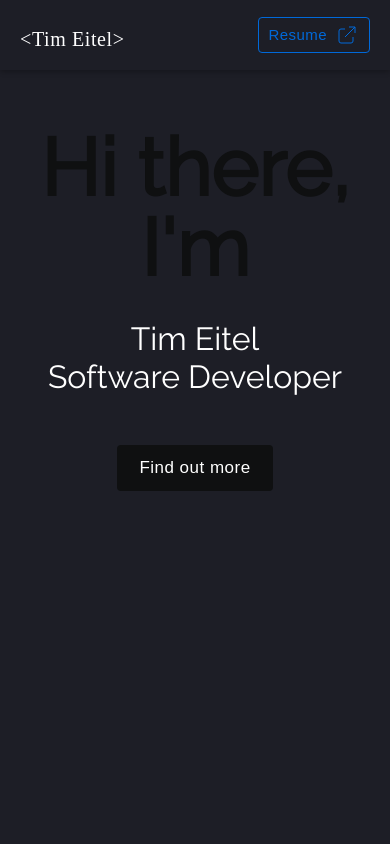
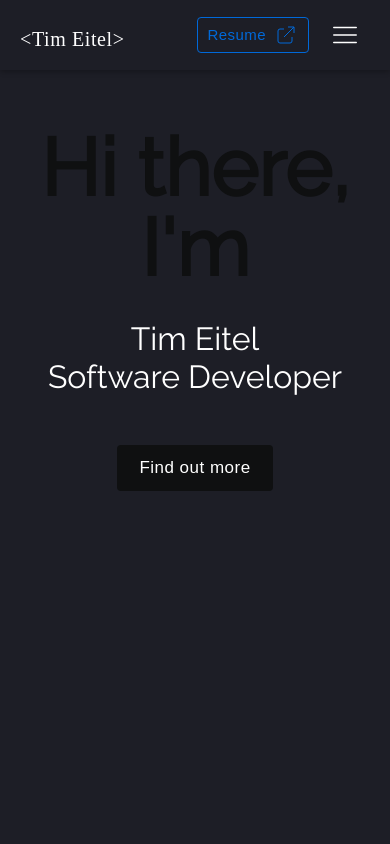
Before and after one commit to timeitel/portfolio, a Next.js app: page / in a window 390 px wide. Shown: the top 844 px of the page. Built offline with nearby package versions, Linux system fonts and the light colour scheme; a web font is replaced by a local one.

Commit message:
wip: mobile menu

```diff
--- a/common/components/Button/Button.tsx
+++ b/common/components/Button/Button.tsx
@@ -22,9 +22,13 @@ const StyledDefaultButton = styled.button<ButtonProps>`
   position: relative;
   transition: background 0.25s ease-in 0.15s;
 
+  ${(p) =>
+    !p.disableHover &&
+    `
   &:hover {
-    background-color: ${(p) => p.theme.color.grey400};
+    background-color: ${p.theme.color.grey400};
   }
+  `}
 
   ${(p) => p.size && { ...ButtonSizes[p.size] }};
   ${(p) => p.variant && { ...ButtonVariants[p.variant] }};
--- a/common/components/Button/types.ts
+++ b/common/components/Button/types.ts
@@ -4,6 +4,7 @@ import { CSSProperties, HTMLAttributes } from "react";
 export interface ButtonProps extends HTMLAttributes<HTMLButtonElement> {
   size?: keyof IButtonSizes;
   variant?: keyof IButtonVariants;
+  disableHover?: boolean;
 }
 
 interface IButtonSizes {
--- /dev/null
+++ b/common/components/Icons/MenuIcon.tsx
@@ -0,0 +1,23 @@
+import { FC } from "react";
+
+interface Props {}
+
+export const MenuIcon: FC<Props> = ({}) => {
+  return (
+    <svg
+      xmlns="http://www.w3.org/2000/svg"
+      viewBox="0 0 384.97 384.97"
+      style={{
+        width: "1.5rem",
+        height: "1.5rem",
+        fill: "#fff",
+      }}
+    >
+      <g>
+        <path d="M12.03,84.212h360.909c6.641,0,12.03-5.39,12.03-12.03c0-6.641-5.39-12.03-12.03-12.03H12.03    C5.39,60.152,0,65.541,0,72.182C0,78.823,5.39,84.212,12.03,84.212z" />
+        <path d="M372.939,180.455H12.03c-6.641,0-12.03,5.39-12.03,12.03s5.39,12.03,12.03,12.03h360.909c6.641,0,12.03-5.39,12.03-12.03    S379.58,180.455,372.939,180.455z" />
+        <path d="M372.939,300.758H12.03c-6.641,0-12.03,5.39-12.03,12.03c0,6.641,5.39,12.03,12.03,12.03h360.909    c6.641,0,12.03-5.39,12.03-12.03C384.97,306.147,379.58,300.758,372.939,300.758z" />
+      </g>
+    </svg>
+  );
+};
--- a/common/components/Modal/Modal.tsx
+++ b/common/components/Modal/Modal.tsx
@@ -1,3 +1,4 @@
+import { themeDarkColors } from "@styles/theme";
 import { FC } from "react";
 import ReactModal from "react-modal";
 
@@ -9,15 +10,7 @@ export interface Props extends ReactModal.Props {
 export const Modal: FC<Props> = ({ isOpen, onClose, children, ...rest }) => {
   return (
     <ReactModal
-      style={{
-        content: {
-          top: "50%",
-          left: "50%",
-          right: "auto",
-          bottom: "auto",
-          transform: "translate(-50%, -50%)",
-        },
-      }}
+      style={modalStyles}
       isOpen={isOpen}
       shouldCloseOnEsc={true}
       shouldCloseOnOverlayClick={true}
@@ -29,3 +22,16 @@ export const Modal: FC<Props> = ({ isOpen, onClose, children, ...rest }) => {
     </ReactModal>
   );
 };
+
+const modalStyles: ReactModal.Styles = {
+  content: {
+    top: "50%",
+    left: "50%",
+    right: "auto",
+    bottom: "auto",
+    transform: "translate(-50%, -50%)",
+  },
+  overlay: {
+    backgroundColor: `${themeDarkColors.blackPrimary}`,
+  },
+};
--- a/common/components/index.ts
+++ b/common/components/index.ts
@@ -2,3 +2,5 @@ export * from "./List";
 export * from "./Link";
 export * from "./Icons";
 export * from "./Section";
+export * from "./Modal";
+export * from "./Button";
--- a/modules/Contact/Contact.tsx
+++ b/modules/Contact/Contact.tsx
@@ -1,9 +1,8 @@
-import { Modal } from "@components/Modal";
 import { useTheme } from "@emotion/react";
 import { useIntersectionFadeIn } from "@hooks";
 import { PrimaryButton } from "common/components/Button";
 import { MailIcon } from "common/components/Icons";
-import React, { FC, useState } from "react";
+import React, { FC } from "react";
 import { animated } from "react-spring";
 import { StyledContainer, StyledLink, StyledSection } from "./styled";
 
@@ -14,7 +13,6 @@ export const Contact: FC<Props> = () => {
     color: { whitePrimary, grey800 },
   } = useTheme();
   const { fadeInStyle, intersectionRef } = useIntersectionFadeIn();
-  const [open, setOpen] = useState(false);
   return (
     <StyledSection id="contact" backgroundColor="grey800" textAlign="center">
       <animated.div style={{ ...fadeInStyle }} ref={intersectionRef}>
@@ -42,10 +40,6 @@ export const Contact: FC<Props> = () => {
               </PrimaryButton>
             </StyledLink>
           </div>
-          <PrimaryButton onClick={() => setOpen(true)}>Testing</PrimaryButton>
-          <Modal isOpen={open} onClose={() => setOpen(false)}>
-            Testing modal<button onClick={() => setOpen(false)}>close</button>
-          </Modal>
         </StyledContainer>
       </animated.div>
     </StyledSection>
--- a/modules/Navbar/Navbar.tsx
+++ b/modules/Navbar/Navbar.tsx
@@ -1,9 +1,12 @@
+import { Modal } from "@components";
+import { MenuIcon } from "@components/Icons/MenuIcon";
 import { useIntersectionObserver } from "@hooks";
-import { SecondaryButton } from "common/components/Button";
+import { useMediaQuery } from "@hooks/useMediaQuery";
+import { Button, SecondaryButton } from "common/components/Button";
 import { HtmlName } from "common/components/HtmlName/HtmlName";
 import { ExternalLinkIcon } from "common/components/Icons";
 import { Link } from "common/components/Link";
-import React, { FC, useRef } from "react";
+import React, { FC, useRef, useState } from "react";
 import { useSpring } from "react-spring";
 import {
   StyledNav,
@@ -16,7 +19,9 @@ import {
 interface Props {}
 
 export const Navbar: FC<Props> = () => {
+  const [open, setOpen] = useState(false);
   const ref = useRef(null);
+  const showMenu = useMediaQuery({ max: "laptop" });
   const intersectionRef = useIntersectionObserver({ rootMargin: "-50px", ref });
   const navStyle = useSpring({
     // transform: intersectionRef?.isIntersecting
@@ -52,9 +57,19 @@ export const Navbar: FC<Props> = () => {
                 <ExternalLinkIcon />
               </SecondaryButton>
             </Link>
+
+            {showMenu && (
+              <Button disableHover style={{ marginLeft: "0.5rem" }}>
+                <MenuIcon />
+              </Button>
+            )}
           </StyledResumeListItem>
         </StyledNavList>
       </StyledNavInner>
+
+      <Modal isOpen={open} onClose={() => setOpen(false)}>
+        Testing modal<button onClick={() => setOpen(false)}>close</button>
+      </Modal>
     </StyledNav>
   );
 };
--- a/modules/Navbar/styled.ts
+++ b/modules/Navbar/styled.ts
@@ -79,6 +79,8 @@ export const StyledNavItem = styled.li`
 `;
 
 export const StyledResumeListItem = styled.li`
+  display: flex;
+  align-items: center;
   padding-left: 2rem;
   position: relative;
 
```
